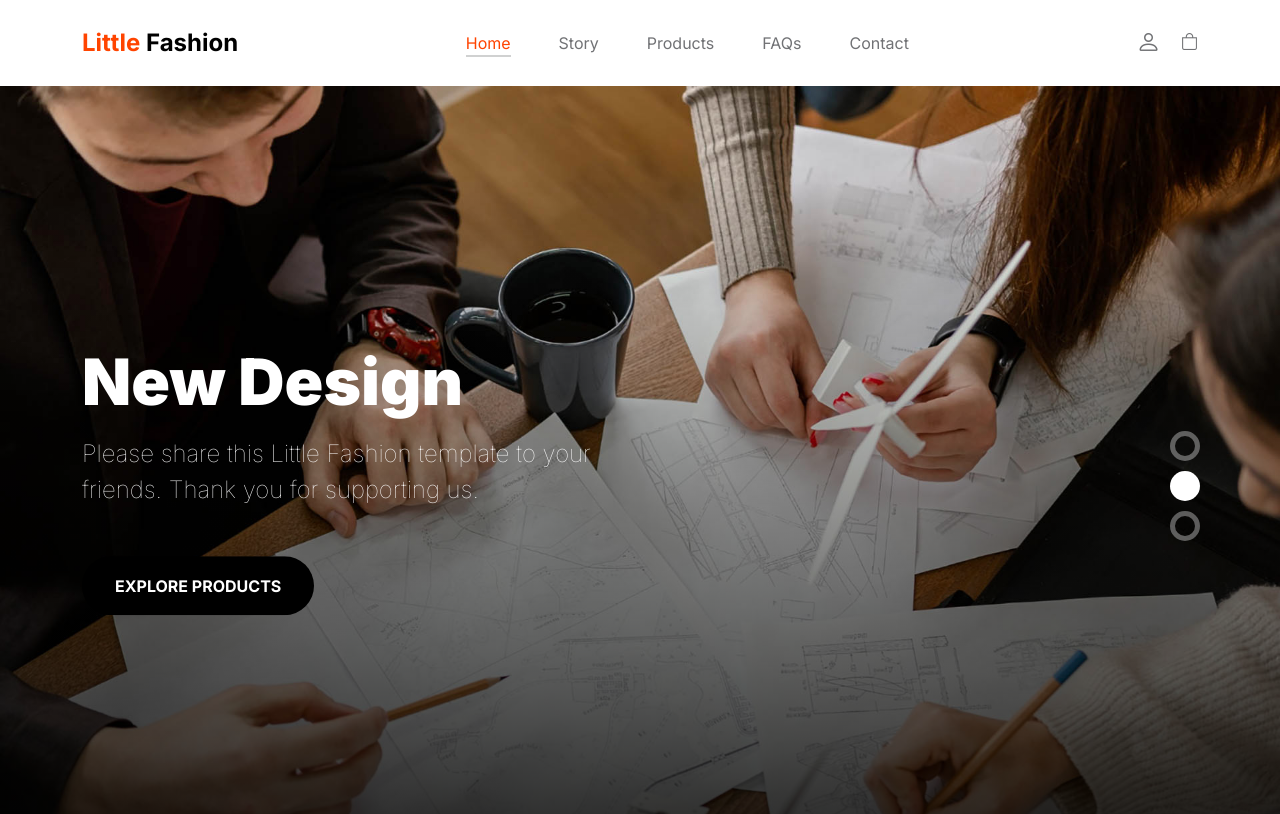
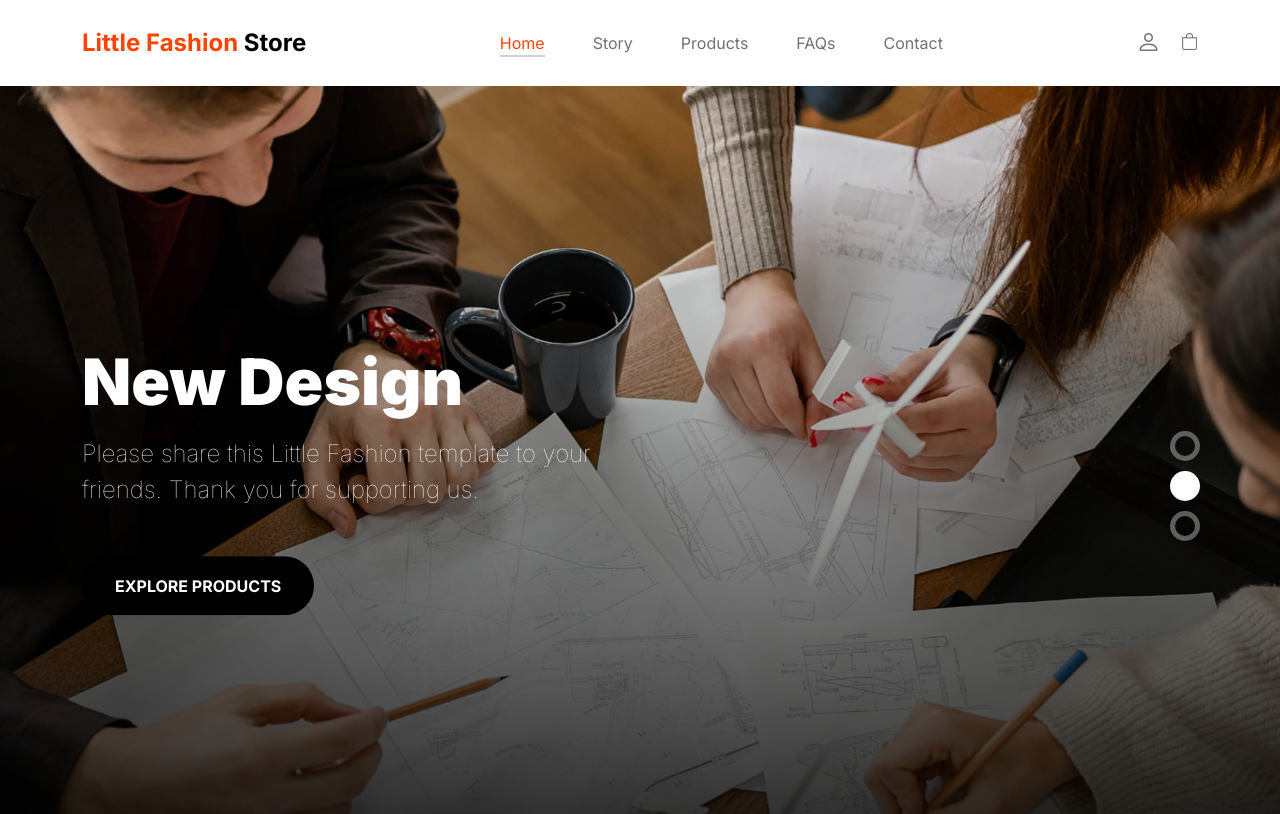
Before and after one commit to Ashwinikriyansh/Little_Fashion, a plain HTML site: page index.html in a window 1280 px wide. Shown: the top 814 px of the page. Drawn offline with Linux system fonts and the light colour scheme.

Commit message:
My html projrct

```diff
--- a/index.html
+++ b/index.html
@@ -48,7 +48,7 @@ https://www.tooplate.com/view/2127-little-fashion
                     </button>
 
                     <a class="navbar-brand" href="index.html">
-                        <strong><span>Little</span> Fashion</strong>
+                        <strong><span>Little Fashion</span> Store</strong>
                     </a>
 
                     <div class="d-lg-none">
```
